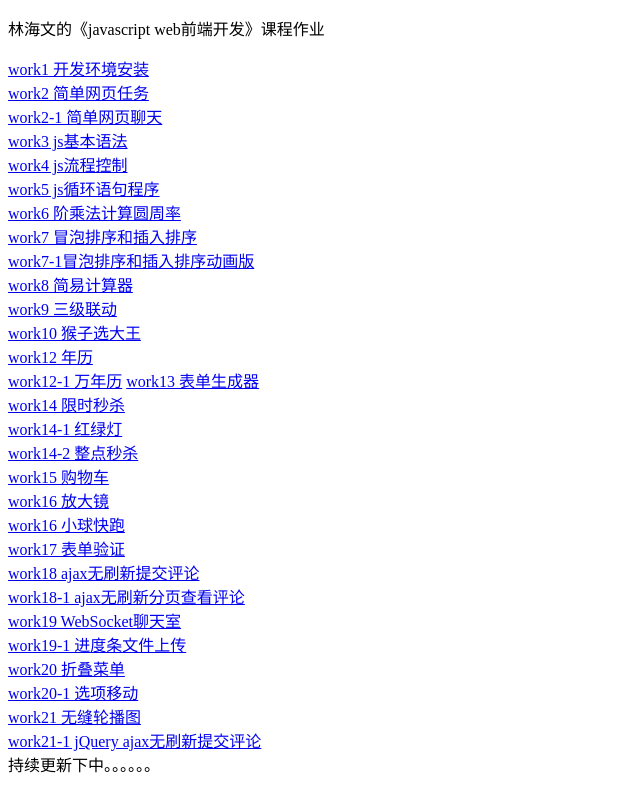
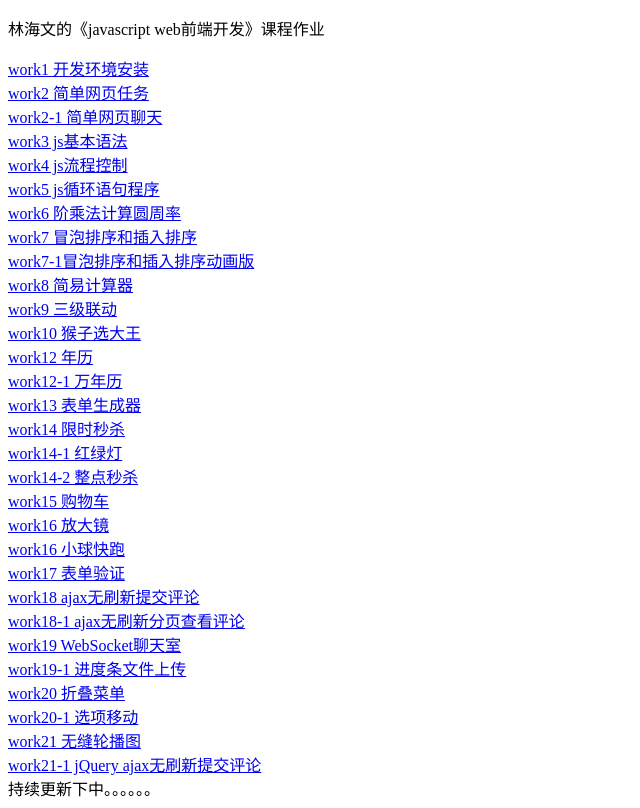
Before and after one commit to lhw5/jswork, a website: page index.html in a window 1280 px wide. Shown: the whole page, without its empty margins (0-640 px from the left). Drawn offline with Linux system fonts and the light colour scheme.

Commit message:
work12-1

```diff
--- a/index.html
+++ b/index.html
@@ -19,7 +19,7 @@
         <a href='work9/index.html'>work9 三级联动</a><br>
         <a href='work10/index.html'>work10 猴子选大王</a><br>
         <a href='work12/index.html'>work12 年历</a><br>
-        <a href='work12/index1.html'>work12-1 万年历</a>
+        <a href='work12/index1.html'>work12-1 万年历</a><br>
         <a href='work13/index.html'>work13 表单生成器</a><br>
         <a href='work14/index.html'>work14 限时秒杀</a><br>
         <a href='work14-1/index1.html'>work14-1 红绿灯</a><br>
```
